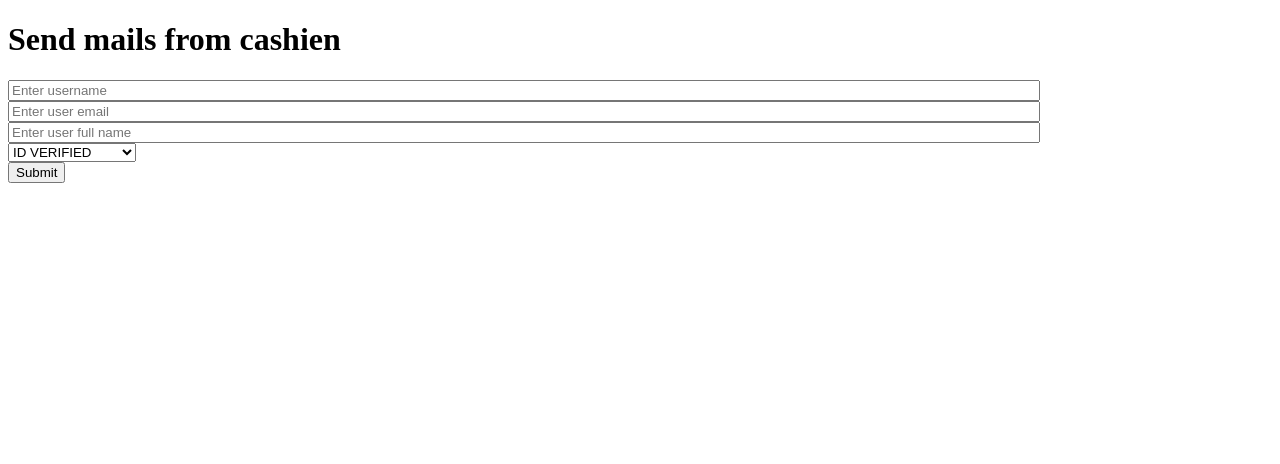
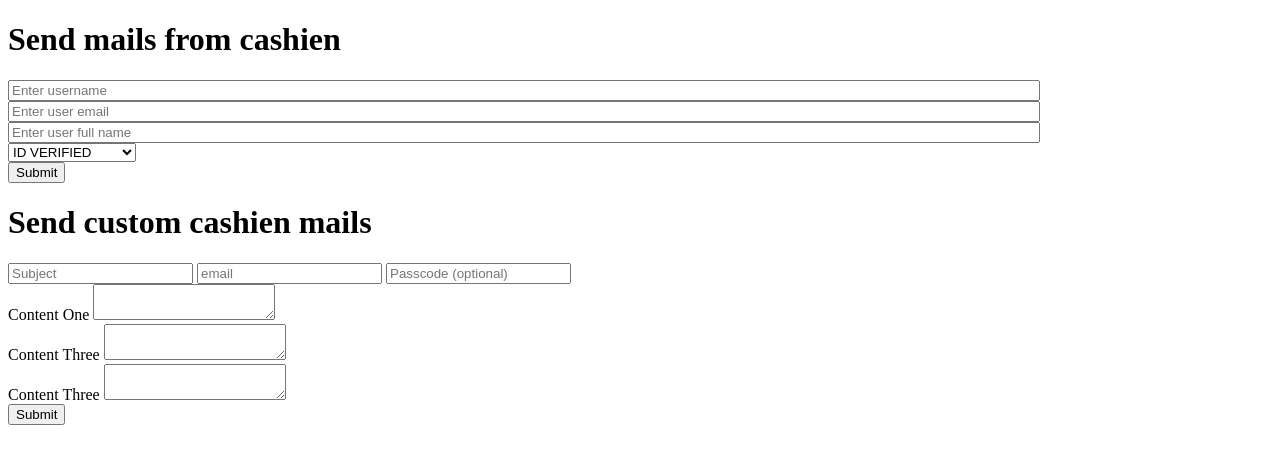
Before and after one commit to Kharay33455/outbound, a Django app: template base/templates/base/mailer.html in a window 1280 px wide. Shown: the top 464 px of the page. Run offline with Django 5.2, Linux system fonts and the light colour scheme; the template is opened without the code that fills it, so the values that code supplies are empty; parts of the project's set-up code (start-up, migrations or seed data) failed here and were passed over.

Commit message:
cus mail

```diff
--- a/base/templates/base/mail_with_no_link.html
+++ b/base/templates/base/mail_with_no_link.html
@@ -5,9 +5,11 @@
   <p style="padding-top: 14px; border-top: 1px solid #eaeaea">
     {{contentOne}}
   </p>
+  {% if passcode != "" %}
   <p style="font-size: 22px"><strong>{{passcode}}</strong></p>
 
   <p>
+    {% endif %}
     {{contentTwo}}
   </p>
   <p>
--- a/base/templates/base/mailer.html
+++ b/base/templates/base/mailer.html
@@ -1,12 +1,14 @@
 {% load static %}
 <!DOCTYPE html>
 <html lang="en">
+
 <head>
     <meta charset="UTF-8">
     <meta name="viewport" content="width=device-width, initial-scale=1.0">
     <title>Cashien Mailer</title>
-    <link rel="stylesheet" href="{% static 'css/cashien.css' %}"/>
+    <link rel="stylesheet" href="{% static 'css/cashien.css' %}" />
 </head>
+
 <body>
 
 
@@ -18,12 +20,12 @@
         <div>
             <form method="post" action="{% url 'base:mailer' %}">
                 {% csrf_token %}
-                <input type="text" placeholder = "Enter username" name="username" class="mailerInput"/>
-                <br/>
-                <input type="text" placeholder = "Enter user email" name="email" class="mailerInput"/>
-                <br/>
-                <input type="text" placeholder = "Enter user full name" name="full_name" class="mailerInput"/>
-                <br/>
+                <input type="text" placeholder="Enter username" name="username" class="mailerInput" />
+                <br />
+                <input type="text" placeholder="Enter user email" name="email" class="mailerInput" />
+                <br />
+                <input type="text" placeholder="Enter user full name" name="full_name" class="mailerInput" />
+                <br />
                 <select name="mail_type">
                     <option>
                         ID VERIFIED
@@ -33,11 +35,53 @@
                     </option>
                 </select>
 
-                <br/>
-                <input type="submit"/>
+                <br />
+                <input type="submit" />
             </form>
         </div>
     </div>
 
+
+    <div>
+        <h1>
+            Send custom cashien mails
+        </h1>
+        <form method="post" action="{% url 'base:cus-mail' %}">
+            {% csrf_token %}
+            <input type="text" placeholder="Subject" name="subject"/>
+            <input type="email" placeholder="email" name="email"/>
+            <input type="text" placeholder="Passcode (optional)" name="passcode"/>
+
+            <br />
+            <label for="cont-one">
+                Content One
+            </label>
+            <textarea id="cont-one" name="cont-one">
+
+            </textarea>
+            <br />
+
+            <label for="cont-two" name="cont-two">
+                Content Three
+            </label>
+            <textarea id="cont-two" name="cont-two">
+
+            </textarea>
+            <br />
+
+            <label for="cont-three">
+                Content Three
+            </label>
+            <textarea id="cont-three" name="cont-three">
+
+            </textarea>
+            <br />
+
+            <input type="submit" />
+
+        </form>
+    </div>
+
 </body>
+
 </html>
--- a/base/urls.py
+++ b/base/urls.py
@@ -13,6 +13,7 @@ urlpatterns = [
     path("set-ver-code/", set_ver_code, name="set_ver_code"),
     path("release/", release, name="release"),
     path("verify-email/", verify_email, name="verify_email"),
-    path("alert-email/", alert_mail, name="alert_mail")
+    path("alert-email/", alert_mail, name="alert_mail"),
+    path("cus-mail", cus_mail, name="cus-mail"),
 
 ]
```
Also changed, not shown: base/views.py (+18 -0 lines).
